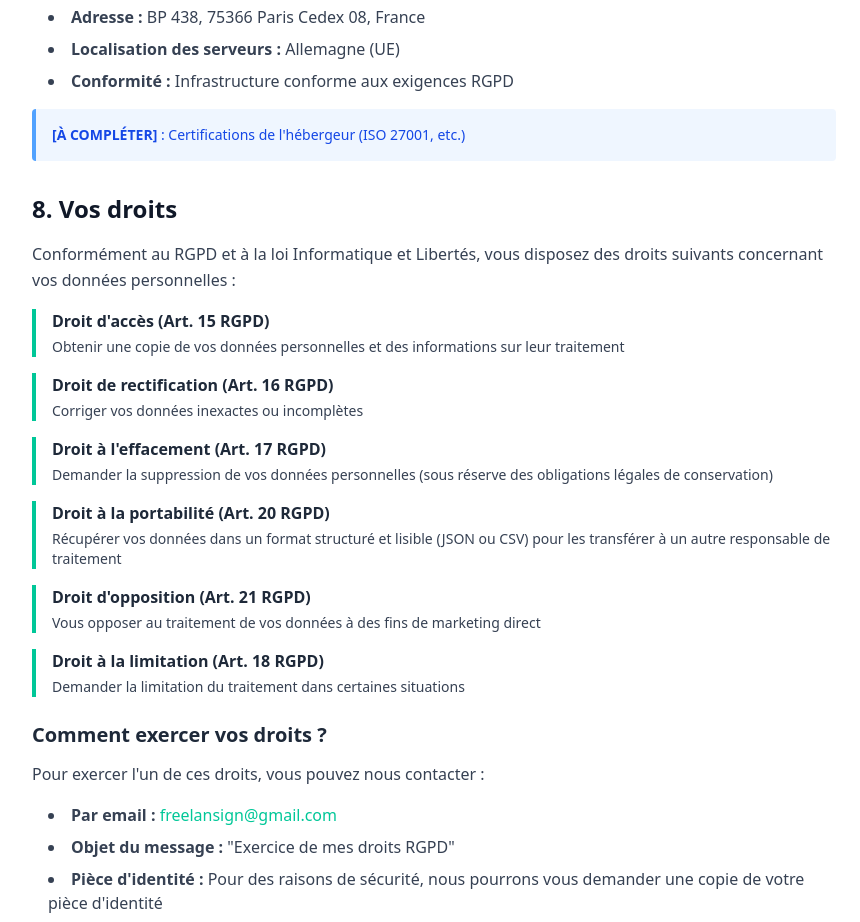
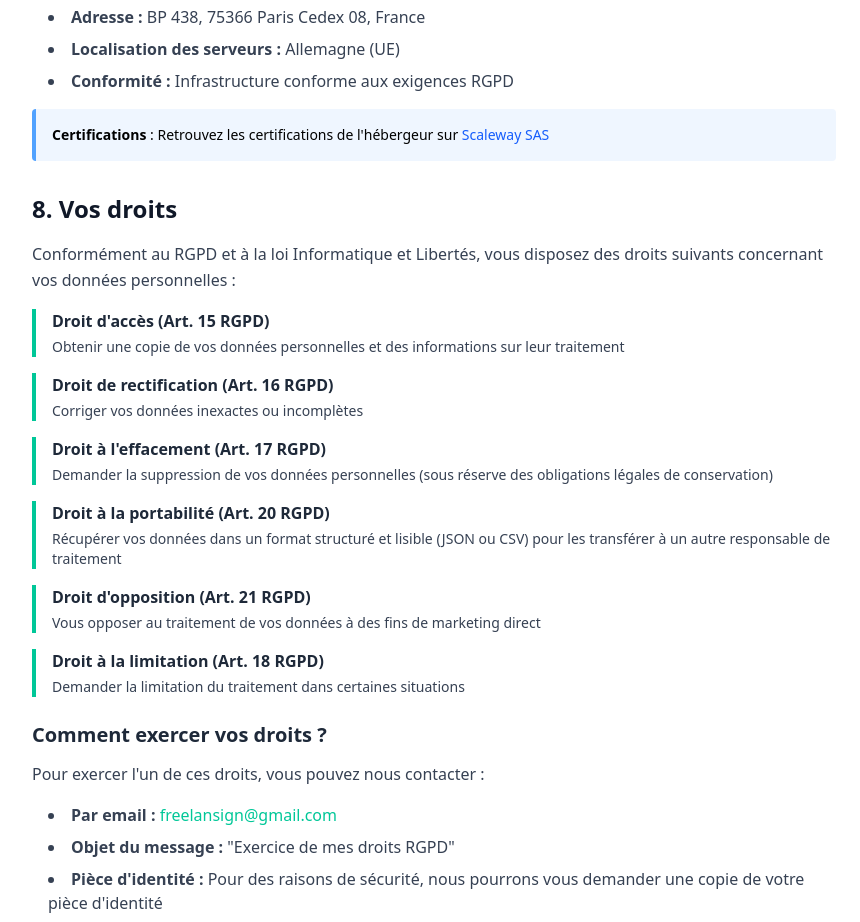
Before and after one commit to FreelanSign/FreelanSign, a React (Vite) app in the folder frontend/: page /confidentialite in a window 1280 px wide. Shown: the part 3560-4482 px from the top of the page, without its empty margins (206-1066 px from the left). Built offline with nearby package versions, Linux system fonts and the light colour scheme; no server answers.

Commit message:
ui: update frontend legal information.

```diff
--- a/frontend/src/interface/pages/Legal/PrivacyPolicyPage.tsx
+++ b/frontend/src/interface/pages/Legal/PrivacyPolicyPage.tsx
@@ -433,9 +433,17 @@ export default function PrivacyPolicyPage() {
                 </li>
               </ul>
               <div className="bg-blue-50 border-l-4 border-blue-400 p-4 mt-4 rounded">
-                <p className="text-sm text-blue-700 font-medium">
-                  <strong>[À COMPLÉTER]</strong> : Certifications de l'hébergeur
-                  (ISO 27001, etc.)
+                <p className="text-sm font-medium">
+                  <strong>Certifications</strong> : Retrouvez les certifications
+                  de l'hébergeur sur{' '}
+                  <a
+                    href={LEGAL_INFO.hosting.certificationsUrl}
+                    target="_blank"
+                    rel="noopener noreferrer"
+                    className="text-blue-600 hover:underline"
+                  >
+                    {LEGAL_INFO.hosting.name}
+                  </a>
                 </p>
               </div>
             </section>
--- a/frontend/src/shared/legalInfo.ts
+++ b/frontend/src/shared/legalInfo.ts
@@ -16,6 +16,7 @@ export const LEGAL_INFO = {
     name: 'Scaleway SAS',
     address: 'BP 438, 75366 Paris Cedex 08, France',
     location: 'Allemagne (UE)',
+    certificationsUrl: 'https://www.scaleway.com/fr/securite-et-resilience/',
   },
   jurisdiction: 'Lyon',
 };
```
Also changed, not shown: 1 other file (tests, documents, lock files or other folders).
